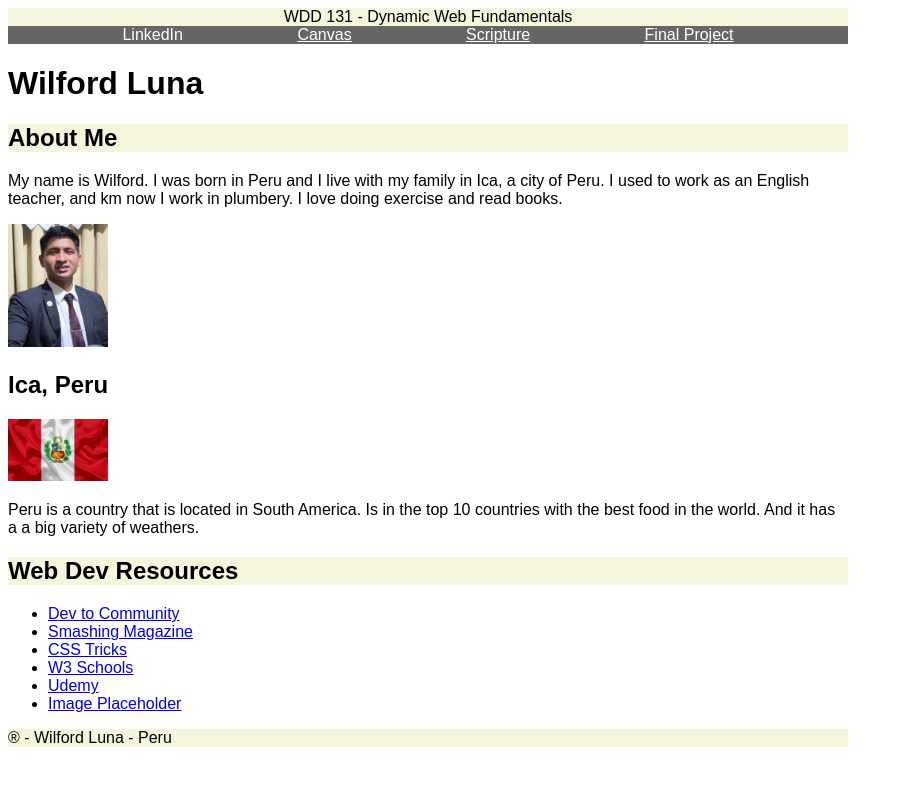
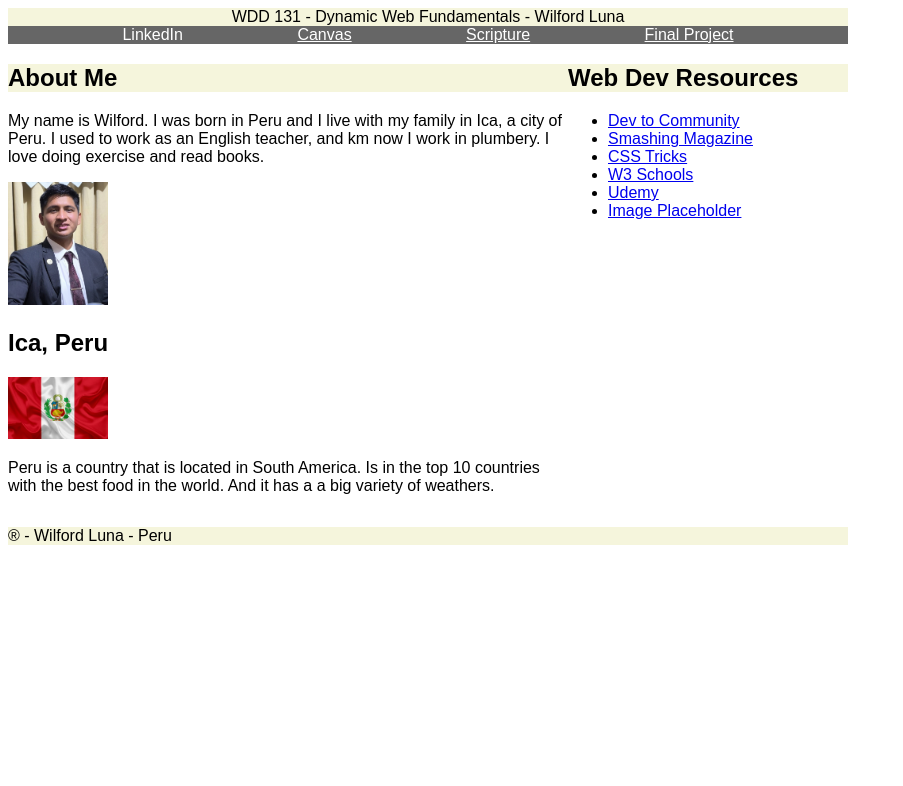
Before and after one commit to wilfordluna600-lab/wdd131, a plain HTML site: page index.html in a window 1280 px wide. Shown: the whole page, without its empty margins (0-903 px from the left). Drawn offline with Linux system fonts and the light colour scheme.

Commit message:
continuing classes

```diff
--- a/index.html
+++ b/index.html
@@ -11,7 +11,7 @@
 </head>
 <body>
     <header>
-        <span id="course-title">WDD 131 - Dynamic Web Fundamentals</span>
+        <span id="course-title">WDD 131 - Dynamic Web Fundamentals - Wilford Luna</span>
         <nav>
             <a hruef="https://www.linkedin.com/">LinkedIn</a>
             <a href="https://byupw.instructure.com/">Canvas</a>
@@ -20,7 +20,6 @@
         </nav>
     </header>
     <main>
-        <h1>Wilford Luna</h1>
         <section class="card">
             <h2 class="body-title">About Me</h2>
             <p>My name is Wilford. I was born in Peru and I live with my
--- a/styles/base.css
+++ b/styles/base.css
@@ -14,8 +14,10 @@ body {
     width: 840px;
 }
 main {
+    display: grid;
     max-width: 840px;
     width: 840px;
+    grid-template-columns: 2fr 1fr;
 }
 #course-title, .body-title, footer {
     background-color: beige;
@@ -26,3 +28,6 @@ header nav {
 header nav a {
     color: white;
 }
+header nav a:hover {
+    color: yellow;
+}
```
